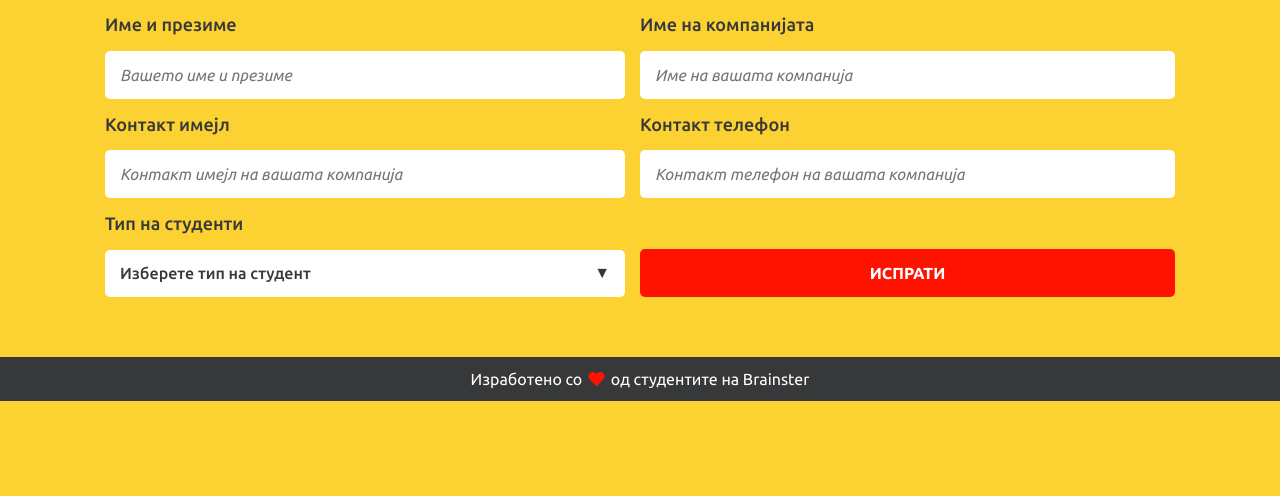
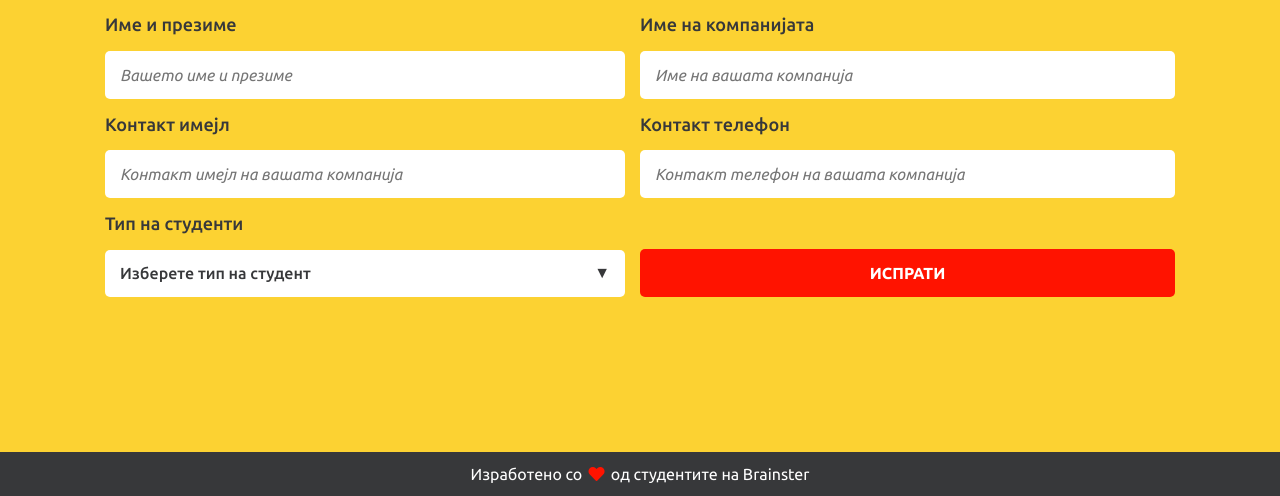
Before and after one commit to Kartinov/brainsterlabs_dimchekartinovfs6, a PHP site: page /form.php in a window 1280 px wide. Shown: the part 304-800 px from the top of the page. Run offline with PHP 8.4, Linux system fonts and the light colour scheme; data that the repository does not hold is empty.

Commit message:
Footer fixed

```diff
--- a/assets/css/main.css
+++ b/assets/css/main.css
@@ -153,7 +153,6 @@ a {
   margin-bottom: 3.75rem;
   padding-left: 0.9375rem;
   padding-right: 0.9375rem;
-  height: 100%;
   max-width: 450px;
   margin-left: auto;
   margin-right: auto;
@@ -625,6 +624,11 @@ footer i {
   margin-top: 3.75rem;
   margin-bottom: 3.75rem;
 }
+.form-wrapper + footer {
+  position: fixed;
+  bottom: 0;
+  width: 100%;
+}
 
 form .form-group:not(:first-child, :last-child) {
   margin-top: 0.9375rem;
--- a/assets/scss/components/_form.scss
+++ b/assets/scss/components/_form.scss
@@ -8,6 +8,12 @@
     font-size: var.$display-medium;
     margin-top: var.$gutter-base * 2;
     margin-bottom: var.$gutter-base * 2;
+  }
+
+  & + footer {
+    position: fixed;
+    bottom: 0;
+    width: 100%;
   }
 }
 
--- a/assets/scss/core/_common-elements.scss
+++ b/assets/scss/core/_common-elements.scss
@@ -92,7 +92,6 @@ a {
   margin-bottom: (var.$gutter-base * 2);
   padding-left: math.div(var.$gutter-base, 2);
   padding-right: math.div(var.$gutter-base, 2);
-  height: 100%;
 
   max-width: 450px;
   margin-left: auto;
--- a/form.php
+++ b/form.php
@@ -44,8 +44,6 @@ $results = $crud->getAcademies();
       <div class="form-group">
         <button class="btn" type="submit" name="submit" value="submit">испрати</button>
       </div>
-
-
     </form>
   </section>
 
```
Also changed, not shown: send-data.php (+4 -3 lines), assets/includes/sucessmessage.php (deleted), 1 other file. Lines whose indentation alone changed are shown as unchanged.
